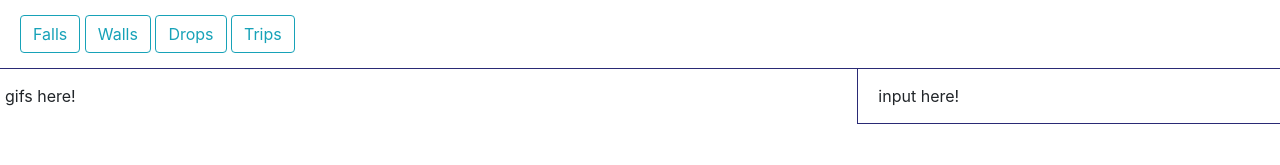
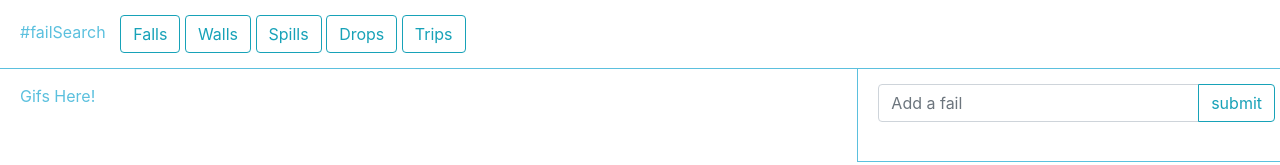
Before and after one commit to tylermorrisford/giftastic, a plain HTML site: page index.html in a window 1280 px wide. Drawn offline with nearby package versions, Linux system fonts and the light colour scheme.

Commit message:
finished building layout

```diff
--- a/index.html
+++ b/index.html
@@ -8,43 +8,53 @@
     <link rel="stylesheet" href="https://stackpath.bootstrapcdn.com/bootstrap/4.3.1/css/bootstrap.min.css" integrity="sha384-ggOyR0iXCbMQv3Xipma34MD+dH/1fQ784/j6cY/iJTQUOhcWr7x9JvoRxT2MZw1T" crossorigin="anonymous">
     <title>geee-ooo-fffTastic</title>
     <style>
+        body {
+            color: #5bc0de;
+        }
         #buttons {
             padding: 15px 20px;
-            border-bottom: 1px solid rgb(42, 42, 117);
+            border-bottom: 1px solid #5bc0de;
         }
         #gifDisplay {
-            border-right: 1px solid rgb(42, 42, 117);
-            width: 100%;
-            padding: 15px 20px;
-
+            border-right: 1px solid #5bc0de;
+            padding: 15px 20px 15px 35px;
         }
-        #input {
-            border-bottom: 1px solid rgb(42, 42, 117);
-            width: 100%;
+        #inputColumn {
+            border-bottom: 1px solid #5bc0de;
             padding: 15px 20px;
         }
         .row {
             flex-direction: row-reverse;
         }
-
+        .siteName {
+            padding-right: 10px;
+        }
     </style>
 </head>
 <body>
-<!-- add full width div-container/row/column for buttons DELETE CLASS 'bg-secondary' -->
+<!-- container for buttons -->
 <div id="buttons"  class="container-fluid">
+        <span class="siteName">#failSearch</span>
         <button type="button" class="btn btn-outline-info">Falls</button>
         <button type="button" class="btn btn-outline-info">Walls</button>
+        <button type="button" class="btn btn-outline-info">Spills</button>
         <button type="button" class="btn btn-outline-info">Drops</button>
         <button type="button" class="btn btn-outline-info">Trips</button>
-        <!-- <hr class="border border-danger"> -->
     </div>
-<!-- add 2/3 width div-container/row/8column for gifs-->
-        <div class="row">
-            <div id="input" class="col-md-4 myBox2">input here!</div>
-            <div id="gifDisplay" class="col-md-8 myBox">gifs here!</div>
+    <!--  container for input -->
+    <div class="row">
+        <div id="inputColumn" class="col-md-4">
+            <div class="input-group mb-4">
+                <input type="text" id="input" class="form-control" placeholder="Add a fail" aria-label="Add a fail" aria-describedby="button-addon2">
+                <div class="input-group-append">
+                    <button class="btn btn-outline-info" type="button" id="button-addon2">submit</button>
+                </div>
+            </div>
+        </div>
+        <!-- container for gifs -->
+            <div id="gifDisplay" class="col-md-8 myBox">Gifs Here!</div>
         </div>
 
-<!--  add 1/3 width div-container/row/4column for input -->
 
 
 
@@ -52,7 +62,7 @@
     let apiKey = "4SHnrjgqAMzgL3bxI8ggs9uxSkOuCsUX";
 
     // use variables to concatenate the request api in a click handler, use 'this'
-
+        // use preventDefault();
     // try to use only bootsrap css and write js in here
 
     </script>
```
